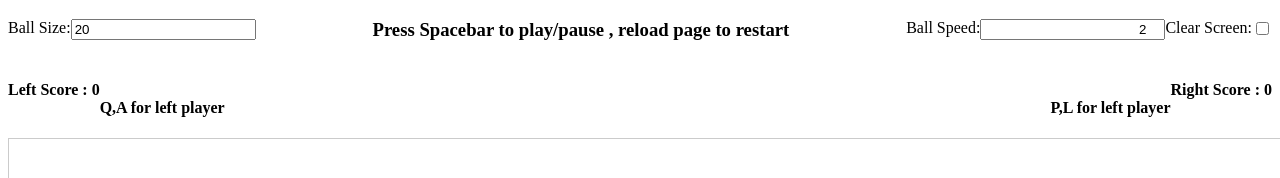
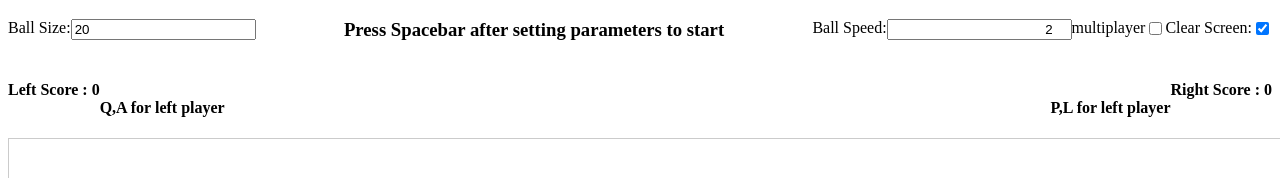
Before and after one commit to mukulmahaur/PingPong, a plain HTML site: page index.html in a window 1280 px wide. Shown: the top 178 px of the page. Drawn offline with Linux system fonts and the light colour scheme.

Commit message:
singleplayer mode added

```diff
--- a/index.html
+++ b/index.html
@@ -35,6 +35,7 @@ var clear;
 var right_paddle_position = 235;
 var left_paddle_position = 235;
 var count = 0;
+var multiplayer = false;
 
 function randomlimit(k) {
     var x = Math.floor((Math.random() * k) + 35);
@@ -55,7 +56,10 @@ function draw(){
 	// context.arc(675,570,25,0,Math.PI*2,true);
 	// context.fillStyle="red";
 	// context.closePath();
-
+	console.log("i am multiplyaer",multiplayer);
+	if(!multiplayer){
+		left_paddle_position = y;
+	}
 
 	context.fill();
 	context.fillStyle="black";
@@ -124,6 +128,7 @@ function draw(){
 		    e.preventDefault();
 		    ballsize = parseInt(document.getElementById("ballsize").value);
 		    dx = dy = ballspeed = parseInt(document.getElementById("ballspeed").value);
+		    multiplayer = document.getElementById("players").checked;
 		    if(ballsize>0){
 		    	if(ballspeed>0){
 					if (count%2 == 1){
@@ -183,12 +188,17 @@ function draw(){
 <span style="text-align: left;float: left;" >Ball Size:</span>
 <input style="text-align: left;float: left;" type="number" value="20" id="ballsize">
 <div>
-	<input style="text-align: right;float: right;" type="checkbox" id="clearscreen">
+	<input style="text-align: right;float: right;" type="checkbox" checked id="clearscreen">
 	<span  style="text-align: right;float: right;" >Clear Screen:</span>
+
+	<input style="text-align: right;float: right;" type="checkbox" id="players">
+	<span  style="text-align: right;float: right;" >multiplayer</span>
+
+
 	<input style="text-align: right;float: right;" type="number" value="2" id="ballspeed">
 	<span  style="text-align: right;float: right;" >Ball Speed:</span>
 </div>
-<h3 style="text-align: center;" id="score">Press Spacebar to play/pause , reload page to restart</h3>
+<h3 style="text-align: center;" id="score">Press Spacebar after setting parameters to start</h3>
 <h4 style="text-align: left;float: left;" id="leftscore">Left Score : 0</h4>
 <h4 style="text-align: right;float: right;" id="rightscore">Right Score : 0</h4><br>
 <h4 style="text-align: left;float: left;"> Q,A for left player</h4>
```
